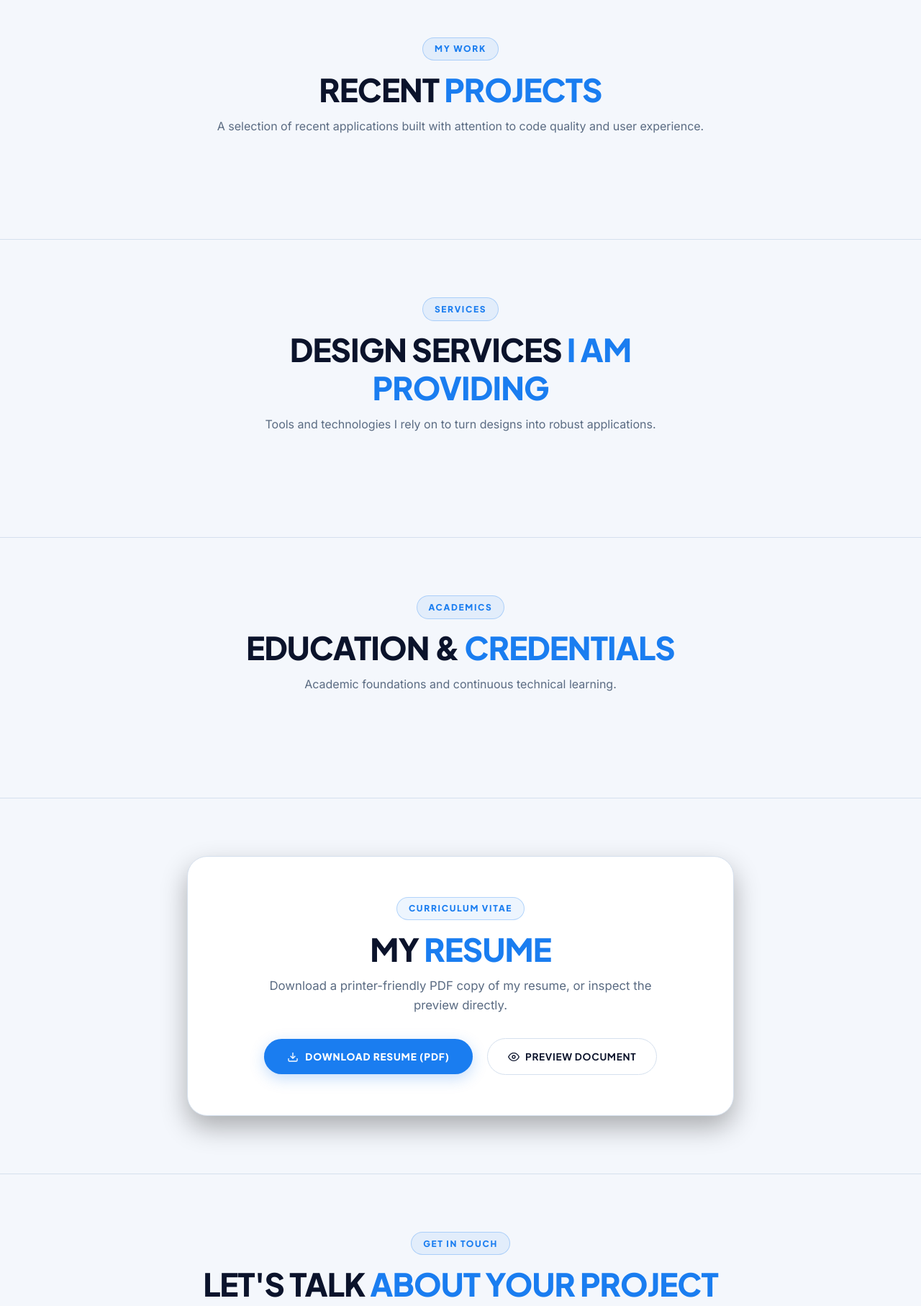
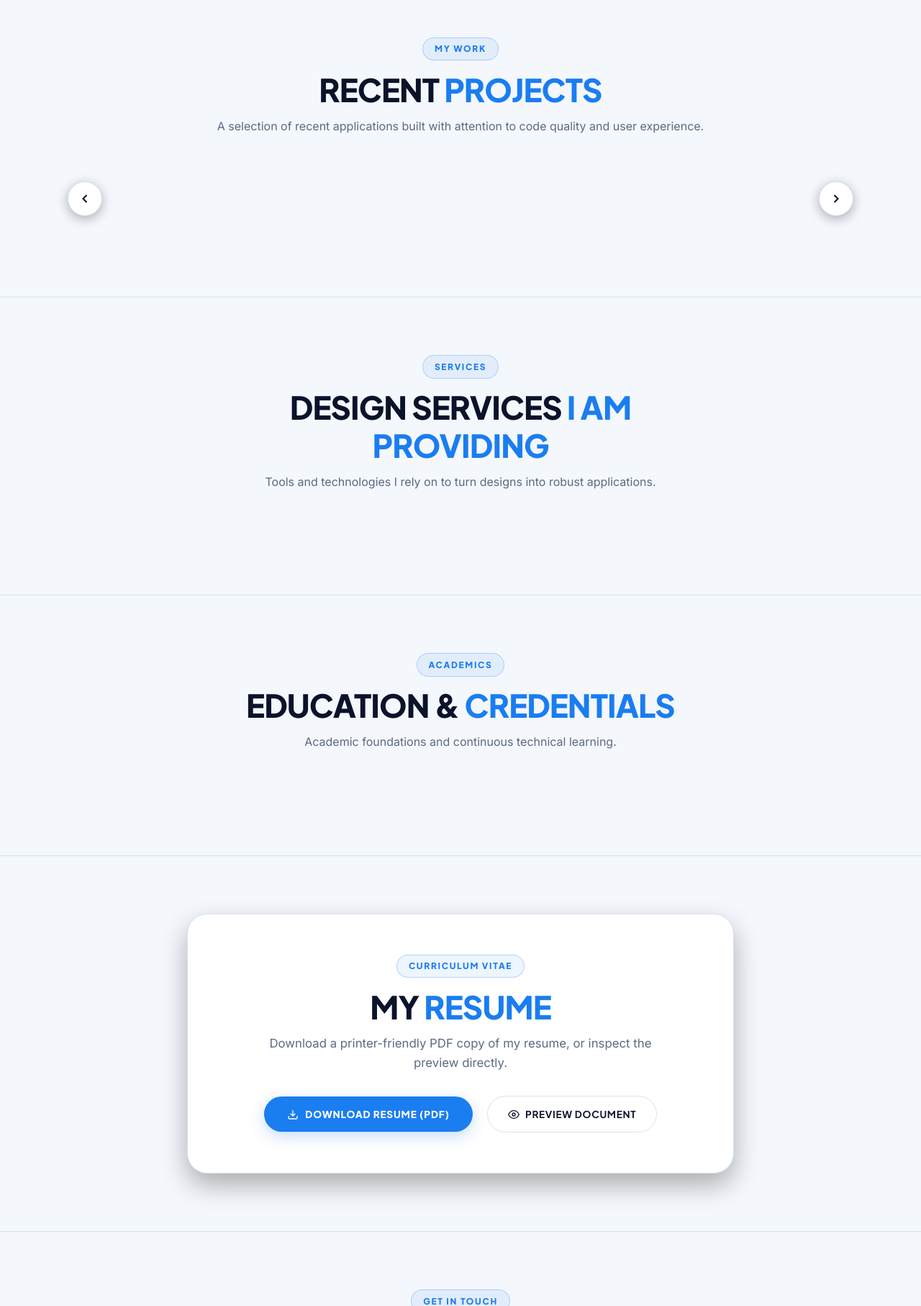
Before and after one commit to rohith123-php/jarvis-flat, a PHP site: page / in a window 1280 px wide. Shown: the part 1576-3390 px from the top of the page at 72% size. Run offline with PHP 8.4, Linux system fonts and the light colour scheme.

Commit message:
Convert projects to horizontal slider with arrows, dots, and touch swipe

```diff
--- a/public/app.js
+++ b/public/app.js
@@ -261,6 +261,9 @@ function renderPage(data) {
           </div>
         </article>
       `).join('');
+
+      // Initialize horizontal slider after cards are rendered
+      requestAnimationFrame(() => initProjectsSlider());
     }
   } else {
     projSec.style.display = 'none';
@@ -475,3 +478,93 @@ function escapeHtml(str) {
     .replace(/"/g, '&quot;')
     .replace(/'/g, '&#039;');
 }
+
+/* ==========================================================================
+   PROJECTS HORIZONTAL SLIDER
+   ========================================================================== */
+function initProjectsSlider() {
+  const grid = document.getElementById('projectsGrid');
+  const prevBtn = document.getElementById('sliderPrevBtn');
+  const nextBtn = document.getElementById('sliderNextBtn');
+  const dotsContainer = document.getElementById('sliderDots');
+
+  if (!grid || !prevBtn || !nextBtn) return;
+
+  const cards = Array.from(grid.querySelectorAll('.project-card'));
+  if (cards.length === 0) return;
+
+  // How many cards visible at once (2 on desktop, 1 on mobile)
+  const visibleCount = () => window.innerWidth <= 640 ? 1 : 2;
+  let currentIndex = 0;
+
+  // Build dot buttons
+  function buildDots() {
+    if (!dotsContainer) return;
+    const total = Math.ceil(cards.length / visibleCount());
+    dotsContainer.innerHTML = '';
+    for (let i = 0; i < total; i++) {
+      const dot = document.createElement('button');
+      dot.className = 'slider-dot' + (i === 0 ? ' active' : '');
+      dot.setAttribute('aria-label', `Go to slide ${i + 1}`);
+      dot.addEventListener('click', () => goTo(i * visibleCount()));
+      dotsContainer.appendChild(dot);
+    }
+  }
+
+  // Update dot active state
+  function updateDots() {
+    if (!dotsContainer) return;
+    const dots = dotsContainer.querySelectorAll('.slider-dot');
+    const activeDotIndex = Math.floor(currentIndex / visibleCount());
+    dots.forEach((d, i) => d.classList.toggle('active', i === activeDotIndex));
+  }
+
+  // Update arrow disabled state
+  function updateArrows() {
+    const maxIndex = Math.max(0, cards.length - visibleCount());
+    prevBtn.disabled = currentIndex === 0;
+    nextBtn.disabled = currentIndex >= maxIndex;
+  }
+
+  // Slide to a specific card index
+  function goTo(index) {
+    const maxIndex = Math.max(0, cards.length - visibleCount());
+    currentIndex = Math.max(0, Math.min(index, maxIndex));
+
+    // Calculate translateX based on card width + gap
+    const trackEl = document.getElementById('projectsSliderTrack');
+    if (!trackEl || cards.length === 0) return;
+    const cardWidth = cards[0].offsetWidth;
+    const gap = 28; // 1.75rem gap in px
+    const offset = currentIndex * (cardWidth + gap);
+    grid.style.transform = `translateX(-${offset}px)`;
+
+    updateDots();
+    updateArrows();
+  }
+
+  // Arrow click handlers
+  prevBtn.addEventListener('click', () => goTo(currentIndex - visibleCount()));
+  nextBtn.addEventListener('click', () => goTo(currentIndex + visibleCount()));
+
+  // Touch swipe support
+  let touchStartX = 0;
+  grid.addEventListener('touchstart', (e) => { touchStartX = e.touches[0].clientX; }, { passive: true });
+  grid.addEventListener('touchend', (e) => {
+    const diff = touchStartX - e.changedTouches[0].clientX;
+    if (Math.abs(diff) > 50) {
+      if (diff > 0) goTo(currentIndex + visibleCount());
+      else goTo(currentIndex - visibleCount());
+    }
+  }, { passive: true });
+
+  // Rebuild on resize
+  window.addEventListener('resize', () => {
+    buildDots();
+    goTo(0);
+  }, { passive: true });
+
+  // Init
+  buildDots();
+  goTo(0);
+}
--- a/public/index.html
+++ b/public/index.html
@@ -243,9 +243,32 @@
           </p>
         </header>
 
-        <div class="projects-grid" id="projectsGrid">
-          <!-- Populated dynamically -->
+        <!-- Horizontal Slider -->
+        <div class="projects-slider-wrapper" id="projectsSliderWrapper">
+          <!-- Prev Arrow -->
+          <button class="slider-arrow slider-arrow-prev" id="sliderPrevBtn" aria-label="Previous project">
+            <svg viewBox="0 0 24 24" width="20" height="20" fill="none" stroke="currentColor" stroke-width="2.5">
+              <polyline points="15 18 9 12 15 6"></polyline>
+            </svg>
+          </button>
+
+          <!-- Track -->
+          <div class="projects-slider-track" id="projectsSliderTrack">
+            <div class="projects-grid" id="projectsGrid">
+              <!-- Populated dynamically -->
+            </div>
+          </div>
+
+          <!-- Next Arrow -->
+          <button class="slider-arrow slider-arrow-next" id="sliderNextBtn" aria-label="Next project">
+            <svg viewBox="0 0 24 24" width="20" height="20" fill="none" stroke="currentColor" stroke-width="2.5">
+              <polyline points="9 18 15 12 9 6"></polyline>
+            </svg>
+          </button>
         </div>
+
+        <!-- Dot Indicators -->
+        <div class="slider-dots" id="sliderDots" aria-label="Project navigation dots"></div>
       </div>
     </section>
 
--- a/public/style.css
+++ b/public/style.css
@@ -869,10 +869,28 @@ button, input, textarea {
   border-bottom: 1px solid var(--border-color);
 }
 
+/* Horizontal Slider Wrapper */
+.projects-slider-wrapper {
+  position: relative;
+  display: flex;
+  align-items: center;
+  gap: 0;
+}
+
+/* Slider Track — hidden overflow, smooth scroll */
+.projects-slider-track {
+  overflow: hidden;
+  flex: 1;
+  border-radius: var(--radius-lg);
+}
+
+/* Grid becomes a horizontal flex row of fixed-width cards */
 .projects-grid {
-  display: grid;
-  grid-template-columns: repeat(2, 1fr);
-  gap: 2rem;
+  display: flex;
+  flex-direction: row;
+  gap: 1.75rem;
+  transition: transform 0.45s cubic-bezier(0.4, 0, 0.2, 1);
+  will-change: transform;
 }
 
 .project-card {
@@ -884,6 +902,74 @@ button, input, textarea {
   flex-direction: column;
   transition: all var(--transition-normal);
   position: relative;
+  /* Fixed width so 2 cards show at a time */
+  flex: 0 0 calc(50% - 0.875rem);
+  min-width: calc(50% - 0.875rem);
+}
+
+/* Slider Arrow Buttons */
+.slider-arrow {
+  flex-shrink: 0;
+  width: 48px;
+  height: 48px;
+  border-radius: var(--radius-full);
+  background-color: var(--bg-surface);
+  border: 1px solid var(--border-color);
+  color: var(--text-primary);
+  display: flex;
+  align-items: center;
+  justify-content: center;
+  cursor: pointer;
+  transition: all var(--transition-fast);
+  z-index: 10;
+  box-shadow: 0 4px 16px rgba(0, 0, 0, 0.3);
+}
+
+.slider-arrow:hover {
+  background-color: var(--accent-color);
+  border-color: var(--accent-color);
+  color: #ffffff;
+  transform: scale(1.1);
+  box-shadow: 0 6px 20px var(--accent-glow);
+}
+
+.slider-arrow:disabled {
+  opacity: 0.3;
+  cursor: not-allowed;
+  transform: none;
+}
+
+.slider-arrow-prev { margin-right: 1rem; }
+.slider-arrow-next { margin-left: 1rem; }
+
+/* Dot Indicators */
+.slider-dots {
+  display: flex;
+  justify-content: center;
+  align-items: center;
+  gap: 0.5rem;
+  margin-top: 2rem;
+}
+
+.slider-dot {
+  width: 8px;
+  height: 8px;
+  border-radius: var(--radius-full);
+  background-color: var(--border-color);
+  border: none;
+  cursor: pointer;
+  transition: all var(--transition-fast);
+  padding: 0;
+}
+
+.slider-dot.active {
+  width: 24px;
+  background-color: var(--accent-color);
+  box-shadow: 0 0 8px var(--accent-glow);
+}
+
+.slider-dot:hover:not(.active) {
+  background-color: var(--text-muted);
 }
 
 .project-card:hover {
@@ -1501,8 +1587,9 @@ button, input, textarea {
     max-width: 440px;
     margin: 0 auto;
   }
-  .projects-grid {
-    grid-template-columns: 1fr;
+  .project-card {
+    flex: 0 0 calc(50% - 0.875rem);
+    min-width: calc(50% - 0.875rem);
   }
   .contact-grid {
     grid-template-columns: 1fr;
```
